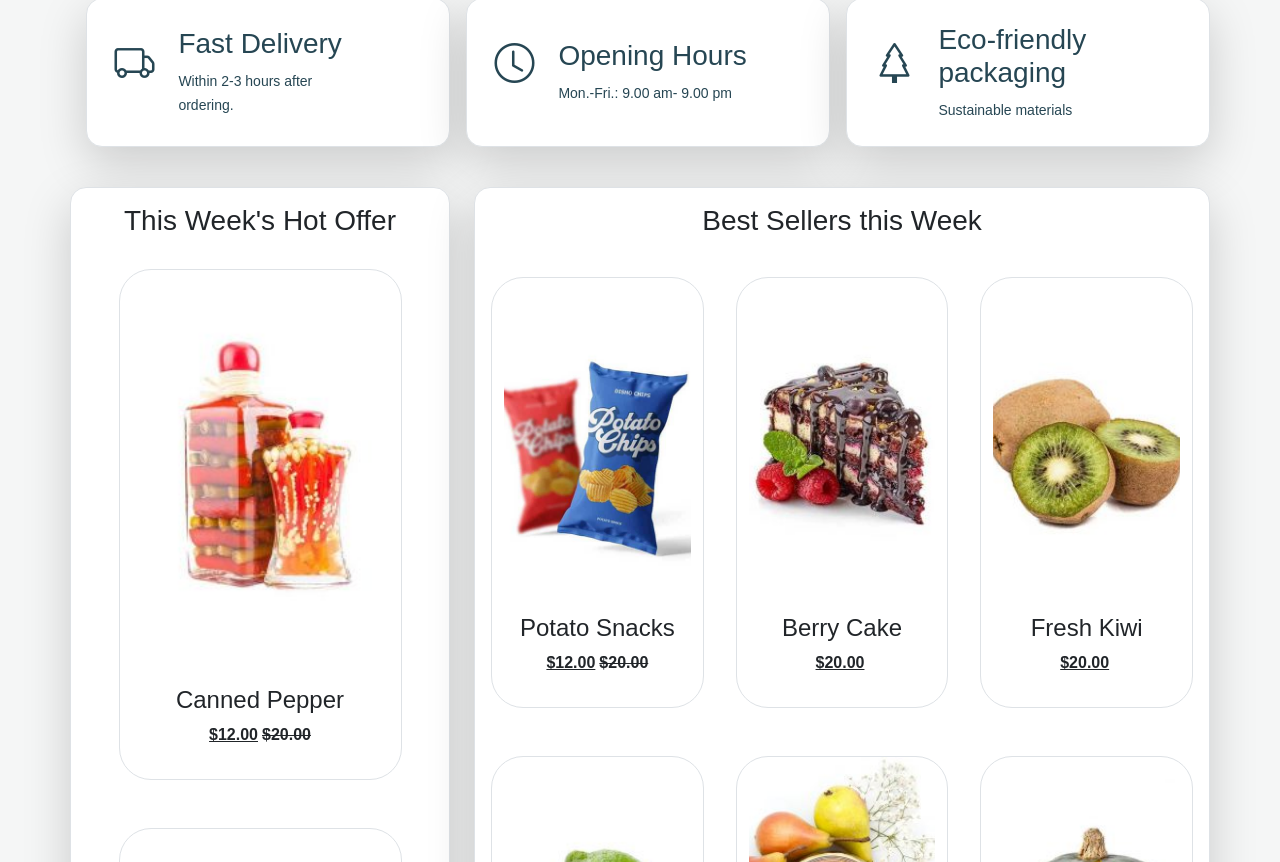
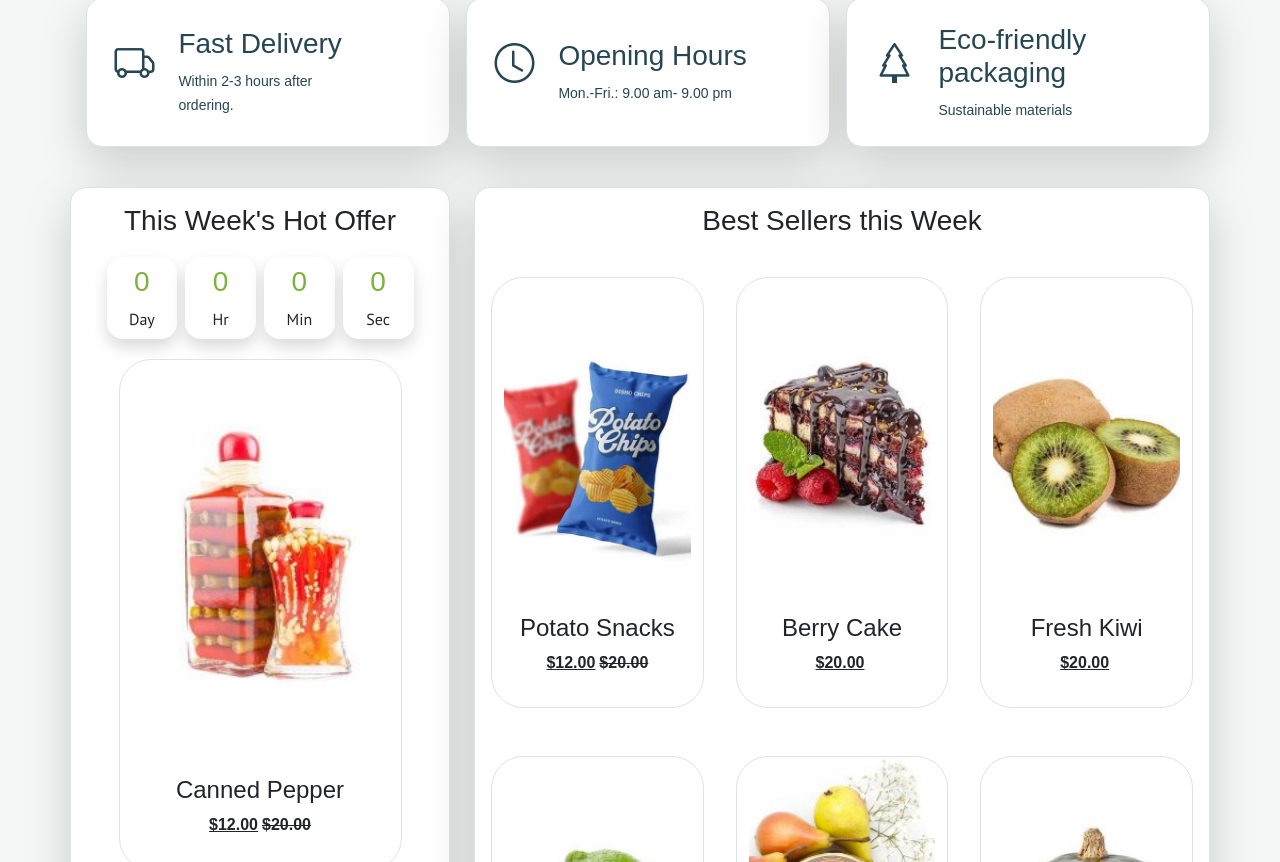
Before and after one commit to Juanfelipegrc/disho-replica, a React (Vite) app: page / in a window 1280 px wide. Shown: the part 1158-2020 px from the top of the page. Built offline with nearby package versions, Linux system fonts and the light colour scheme; a web font is replaced by a local one.

Commit message:
Last Update

```diff
--- /dev/null
+++ b/src/components/Counter.jsx
@@ -0,0 +1,38 @@
+import React from 'react'
+
+export const Counter = ({dobleZero = 'no'}) => {
+  return (
+    <>
+
+        <div className="container-fluid">
+            <div className="row">
+                <div className="col-3 p-2 p-md-1">
+                    <div className="col-12 d-flex flex-column justify-content-center align-items-center border border-0 rounded-4 shadow py-2 bg-white">
+                        <h3 className='text-litle-green'>{dobleZero === 'yes'? '00' : '0'}</h3>
+                        <p className='m-0 fw-sans'>Day</p>
+                    </div>
+                </div>
+                <div className="col-3 p-2 p-md-1">
+                    <div className="col-12 d-flex flex-column justify-content-center align-items-center border border-0 rounded-4 shadow py-2 bg-white">
+                            <h3 className='text-litle-green'>{dobleZero === 'yes'? '00' : '0'}</h3>
+                            <p className='m-0 fw-sans'>Hr</p>
+                        </div>
+                    </div>
+                <div className="col-3 p-2 p-md-1">
+                    <div className="col-12 d-flex flex-column justify-content-center align-items-center border border-0 rounded-4 shadow py-2 bg-white">
+                        <h3 className='text-litle-green'>{dobleZero === 'yes'? '00' : '0'}</h3>
+                        <p className='m-0 fw-sans'>Min</p>
+                    </div>
+                </div>
+                <div className="col-3 p-2 p-md-1">
+                    <div className="col-12 d-flex flex-column justify-content-center align-items-center border border-0 rounded-4 shadow py-2 bg-white">
+                        <h3 className='text-litle-green'>{dobleZero === 'yes'? '00' : '0'}</h3>
+                        <p className='m-0 fw-sans'>Sec</p>
+                    </div>
+                </div>
+            </div>
+        </div>
+
+    </>
+  )
+}
--- a/src/components/home1/partsOfPage/Section4Home1.jsx
+++ b/src/components/home1/partsOfPage/Section4Home1.jsx
@@ -1,6 +1,7 @@
 import React from 'react'
 import { ListProductsSide } from '../../ListProductsSide'
 import { ListProductsHome1 } from '../ListProductsHome1'
+import { Counter } from '../../Counter'
 
 export const Section4Home1 = () => {
   return (
@@ -8,8 +9,11 @@ export const Section4Home1 = () => {
 
         <div className="container-fluid container-md-fluid container-lg d-flex justify-content-center mt-5 p-0">
             <div className="row col-12 p-0 d-flex justify-content-center">
-                <div className="col-12 col-md-4 col-lg-4 bg-white shadow-lg border rounded-4 py-3 p-0">
+                <div className="col-12 col-md-4 col-lg-4 d-flex flex-column align-items-center bg-white shadow-lg border rounded-4 py-3 p-0">
                 <h3 className='text-center mb-3'>This Week's Hot Offer</h3>
+                <div className="col-11 col-md-11 col-lg-10">
+                  <Counter/>
+                </div>
                 <ListProductsSide/>
                 </div>
                 <div className="col-12 col-md-8 col-lg-8 p-0 ps-0 ps-md-4 ps-lg-4 mt-4 mt-md-0 mt-lg-0">
--- a/src/components/home2/partsOfPage/Section3Home2.jsx
+++ b/src/components/home2/partsOfPage/Section3Home2.jsx
@@ -1,12 +1,18 @@
 import React from 'react'
 import { ListProductsHome2 } from '../ListProductsHome2'
+import { Counter } from '../../Counter'
 
 export const Section3Home2 = () => {
   return (
     <>
 
-        <div className="container-fluid my-5">
+        <div className="container-fluid d-flex flex-column align-items-center my-5">
             <h3 className='text-center font-big-2 mb-3'>This Week's Hot Offer</h3>
+            <div className="col-12 col-md-5 col-lg-4 d-flex justify-content-center mb-3">
+              <div className="col-11 col-md-11 col-lg-10">
+                <Counter/>
+              </div>
+            </div>
             <p className='text-center mb-2'>Vivamus non massa ipsum. Donec aliquam ante vel lobortis vestibulum. Nullam dictum leo est, eu luctus neque imperdiet sit amet. <br/> Fusce elit tellus, posuere</p>
             <ListProductsHome2/>
         </div>
--- a/src/components/home3/partsOfPage/Section3Home3.jsx
+++ b/src/components/home3/partsOfPage/Section3Home3.jsx
@@ -2,6 +2,7 @@ import React from 'react'
 import { onlyPears, shapeGreen } from '../../../assets'
 import { ListProductsSide } from '../../ListProductsSide'
 import { ListProductsHome3 } from '../ListProductsHome3'
+import { Counter } from '../../Counter'
 
 export const Section3Home3 = () => {
   return (
@@ -10,9 +11,12 @@ export const Section3Home3 = () => {
           <div className="container-fluid">
             <div className="container-fluid container-lg mt-4 ">
               <div className="row d-flex justify-content-center px-0">
-                  <div className='col-12 col-md-4 col-lg-4 d-flex flex-column align-items-center p-0 pe-0 pe-md-5 pe-lg-5'>
-                    <div className="col-12 m-2 h-100 bg-white shadow-lg border rounded-4 py-3">
-                      <h3 className='text-center  mb-3'>This Week's Hot Offer</h3>
+                  <div className='col-12 col-md-4 col-lg-4 d-flex flex-column align-items-center p-0 pe-0 pe-md-3 pe-lg-5'>
+                    <div className="col-12 m-2 h-100 d-flex flex-column align-items-center bg-white shadow-lg border rounded-4 py-3">
+                      <h3 className='text-center mb-3'>This Week's Hot Offer</h3>
+                      <div className="col-11 col-md-11 col-lg-10">
+                        <Counter/>
+                      </div>
                       <ListProductsSide/>
                   </div>
                   </div>
--- a/src/components/home3/partsOfPage/Section5Home3.jsx
+++ b/src/components/home3/partsOfPage/Section5Home3.jsx
@@ -1,12 +1,19 @@
+
 import React from 'react'
 import { List2ProductsHome3 } from '../List2ProductsHome3'
+import { Counter } from '../../Counter'
 
 export const Section5Home3 = () => {
   return (
     <>
 
-        <div className="container-fluid cotainer-lg p-0 m-0 my-5">
+        <div className="container-fluid cotainer-lg d-flex flex-column align-items-center p-0 m-0 my-5">
             <h3 className='text-center font-big-2  mb-3'>This Week's Hot Offer</h3>
+            <div className="col-12 col-md-5 col-lg-4 d-flex justify-content-center mb-3">
+              <div className="col-11 col-md-11 col-lg-10">
+                <Counter/>
+              </div>
+            </div>
             <p className='text-center mb-2'>Vivamus non massa ipsum. Donec aliquam ante vel lobortis vestibulum. Nullam dictum leo est, eu luctus neque imperdiet sit amet. <br/> Fusce elit tellus, posuere</p>
             <List2ProductsHome3/>
         </div>
--- a/src/components/index.js
+++ b/src/components/index.js
@@ -30,6 +30,7 @@ export * from './categories/ProductCategories';
 export * from './SideBarBlog';
 export * from './searchResults/ProductSearchResult';
 export * from './ScrollButton';
+export * from './Counter';
 
 
 // HOME 1
--- a/src/components/shop2/partsOfPage/Section3Shop1.jsx
+++ b/src/components/shop2/partsOfPage/Section3Shop1.jsx
@@ -1,6 +1,7 @@
 import React from 'react'
 import { ListProductsSide } from '../../ListProductsSide'
 import { ListProductsHome1 } from '../../home1/ListProductsHome1'
+import { Counter } from '../../Counter'
 
 export const Section3Shop1 = () => {
   return (
@@ -9,8 +10,11 @@ export const Section3Shop1 = () => {
         <div className="container-fluid">
           <div className="container-fluid container-md-fluid container-lg d-flex justify-content-center align-items-center mt-5 ">
                 <div className="row col-12 d-flex justify-content-center">
-                    <div className="col-12 col-md-4 col-lg-4 bg-white shadow-lg border rounded-4 py-3 p-0">
+                    <div className="col-12 col-md-4 col-lg-4 d-flex flex-column align-items-center bg-white shadow-lg border rounded-4 py-3 p-0">
                     <h3 className='text-center mb-3'>This Week's Hot Offer</h3>
+                    <div className="col-11 col-md-11 col-lg-10">
+                      <Counter dobleZero={'yes'}/>
+                    </div>
                     <ListProductsSide/>
                     </div>
                     <div className="col-12 col-md-8 col-lg-8 p-0 ps-0 ps-md-4 ps-lg-4 mt-4 mt-md-0 mt-lg-0">
```
